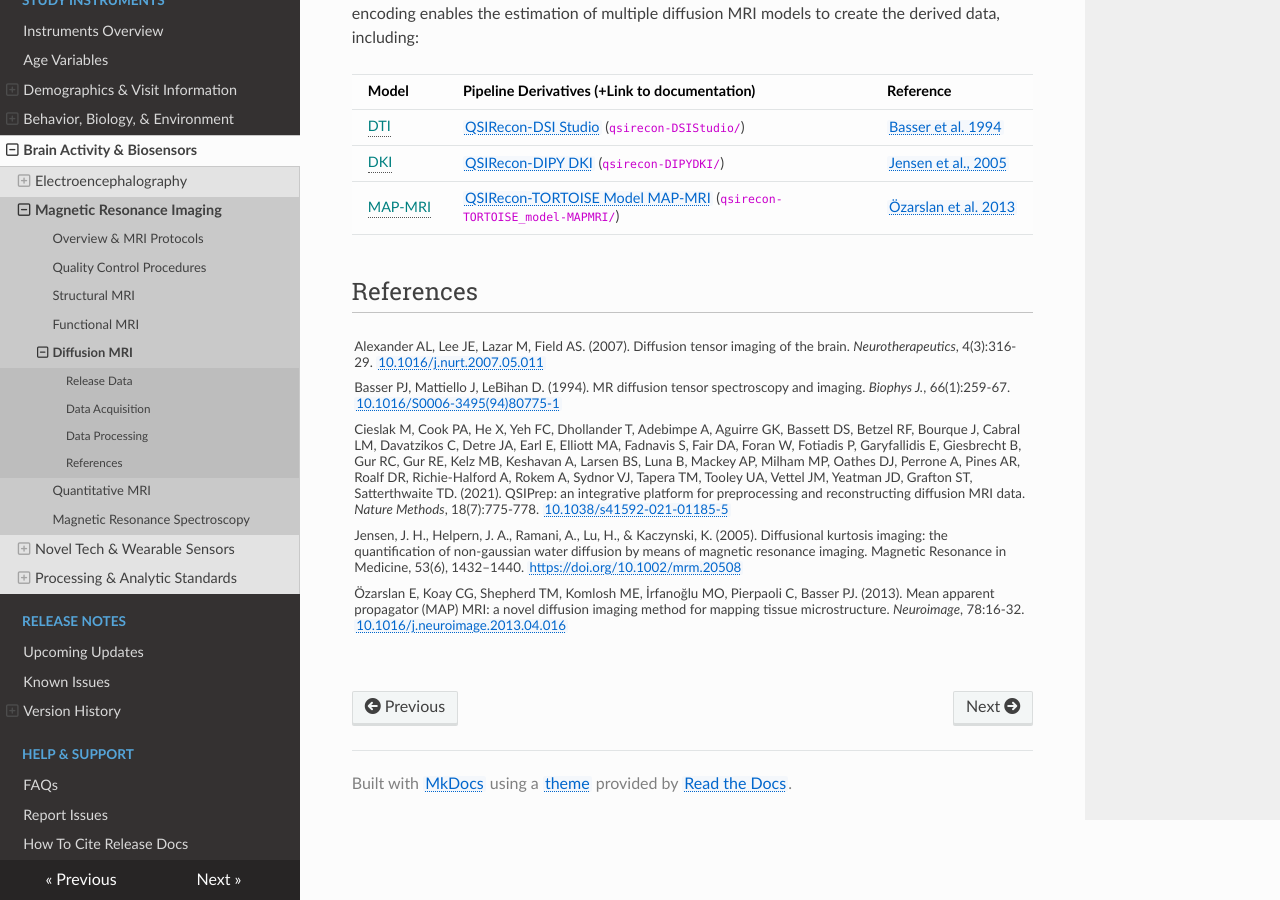
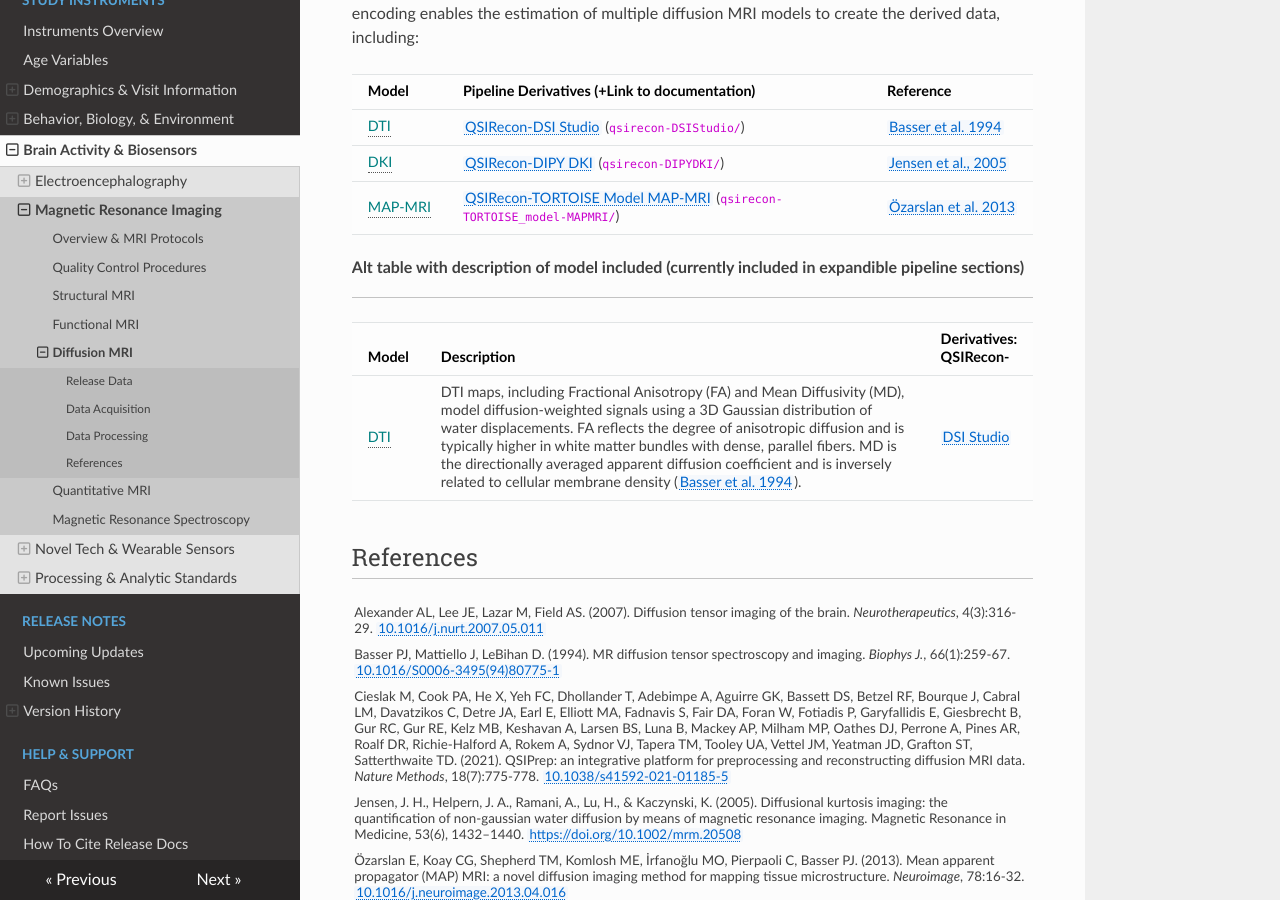
Before and after one commit to nbdc-datahub/hbcd-docs, an MkDocs documentation site: the page built from docs/instruments/mri/dmri.md, in a window 1280 px wide and 900 px high, scrolled down 1398 px. Built offline with MkDocs 1.6.1, drawn with Linux system fonts in a browser that asks for light colours; nearby versions of some CDN libraries.

Commit message:
dmri alt table type

```diff
--- a/docs/instruments/mri/dmri.md
+++ b/docs/instruments/mri/dmri.md
@@ -362,6 +362,26 @@ Diffusion data are processed through **[QSIPrep](https://qsiprep.readthedocs.io/
 </tbody>
 </table>
 
+
+##### Alt table with description of model included (currently included in expandible pipeline sections)
+
+<table class="table-no-vertical-lines" style="width: 100%; border-collapse: collapse; table-layout: fixed;">
+<thead>
+  <tr>
+    <th>Model</th>
+    <th>Description</th>
+    <th>Derivatives:<br>QSIRecon-</th>
+  </tr>
+</thead>
+<tbody>
+<tr>
+  <td><span class="tooltip tooltip-right">DTI<span class="tooltiptext">Diffusion Tensor Imaging</span></span></td>
+  <td style="word-wrap: break-word; white-space: normal;">DTI maps, including Fractional Anisotropy (FA) and Mean Diffusivity (MD), model diffusion-weighted signals using a 3D Gaussian distribution of water displacements. FA reflects the degree of anisotropic diffusion and is typically higher in white matter bundles with dense, parallel fibers. MD is the directionally averaged apparent diffusion coefficient and is inversely related to cellular membrane density (<a href="https://doi.org/10.1016/S0006-3495(94)80775-1">Basser et al. 1994</a>).</td>
+  <td><a href="#qsirecon-dsistudio">DSI Studio</a></td>
+</tr>
+</tbody>
+</table>
+
 ## References
 <div class="references">
     <p>Alexander AL, Lee JE, Lazar M, Field AS. (2007). Diffusion tensor imaging of the brain. <em>Neurotherapeutics</em>, 4(3):316-29. <a href="https://doi.org/10.1016/j.nurt.2007.05.011">10.1016/j.nurt.2007.05.011</a></p>
```
